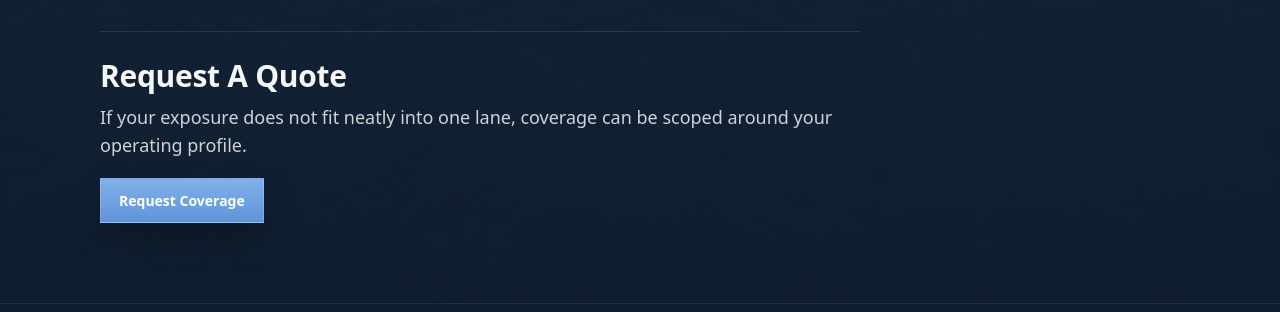
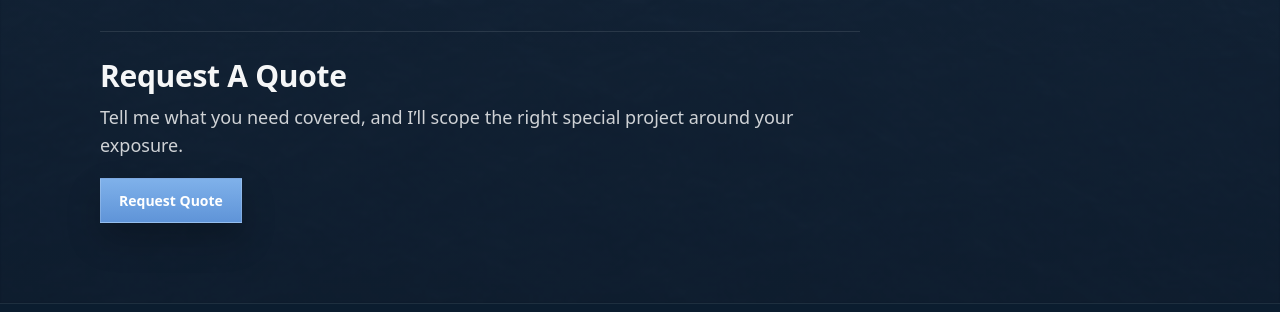
Before and after one commit to importrisk/import-risk-intelligence-site, a Jekyll site: the page built from pricing.html, in a window 1280 px wide. Shown: the part 1971-2283 px from the top of the page. Built offline with Jekyll 4.4.1, drawn with Linux system fonts in a browser that asks for light colours.

Commit message:
Update pricing.html

```diff
--- a/pricing.html
+++ b/pricing.html
@@ -214,10 +214,10 @@ description: Pricing and scope options for Import Risk Intelligence.
       <section class="pricing-cta">
         <h2 class="pricing-cta-title">Request A Quote</h2>
         <p class="pricing-cta-text">
-          If your exposure does not fit neatly into one lane, coverage can be scoped around your operating profile.
+         Tell me what you need covered, and I’ll scope the right special project around your exposure.
         </p>
         <div class="pricing-cta-actions">
-          <a class="btn btn-primary" href="./contact.html">Request Coverage</a>
+          <a class="btn btn-primary" href="./contact.html">Request Quote</a>
         </div>
       </section>
 
```
